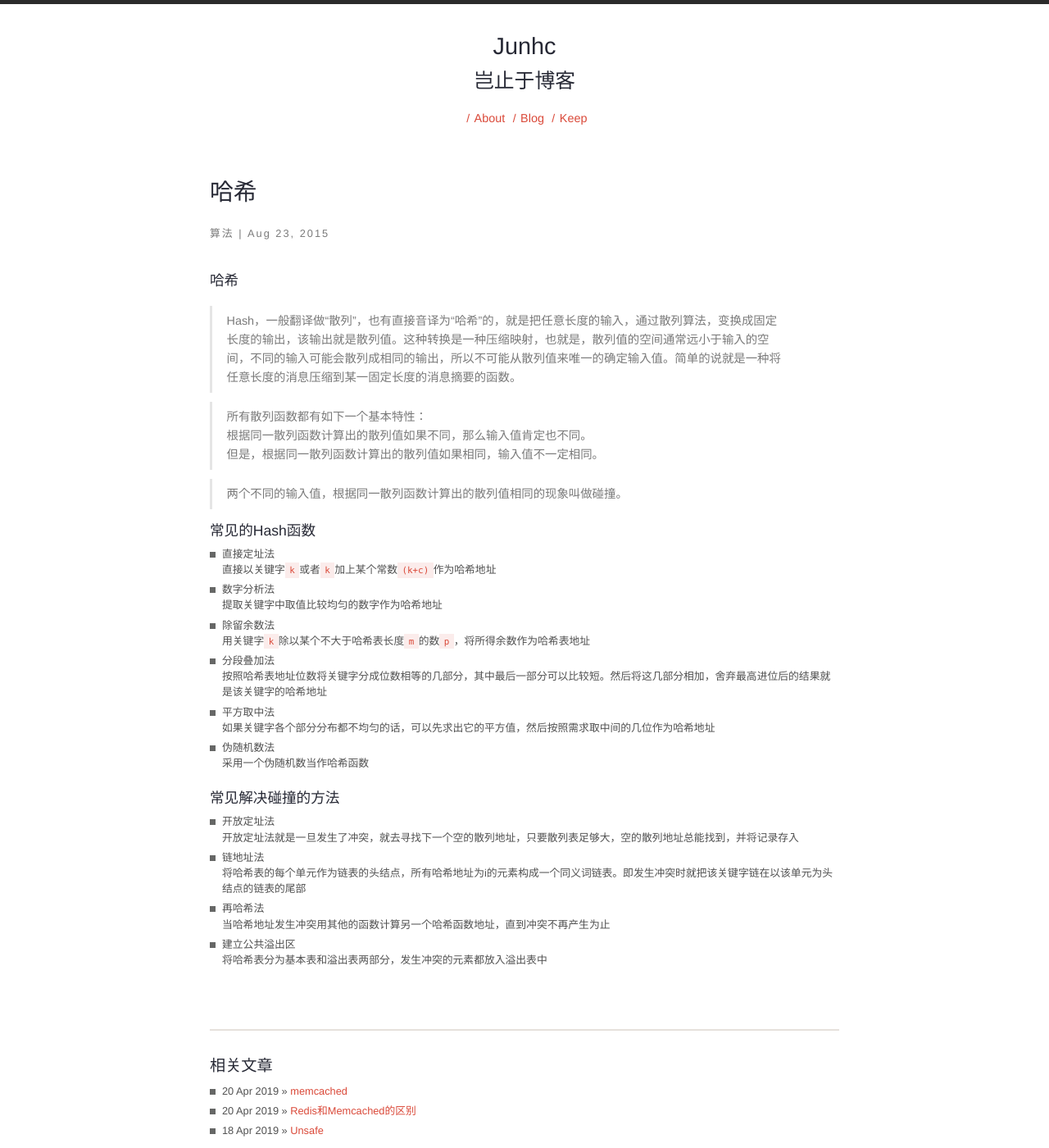
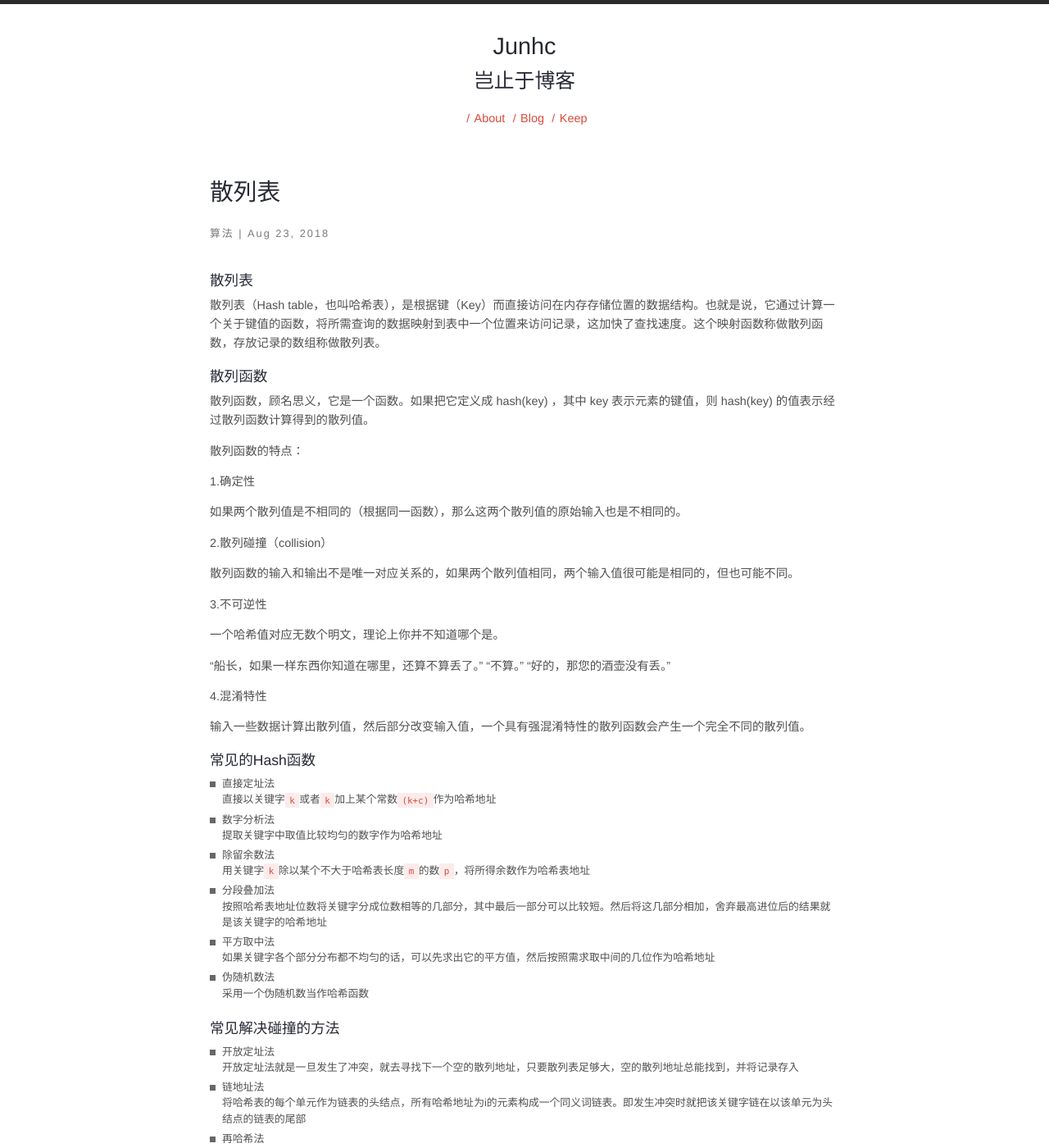
Before and after one commit to junhc/junhc.github.io, a Jekyll site: the page built from _posts/2018-02-01-散列表.md, in a window 1280 px wide and 1400 px high. Shown: the whole window at 82% size. Built offline with Jekyll 4.4.1, drawn with Linux system fonts in a browser that asks for light colours; Markdown is read by kramdown in place of the engine named in the settings.

Commit message:
更新结构

```diff
--- a/_posts/2018-02-01-hash.md
+++ b/_posts/2018-02-01-散列表.md
@@ -1,21 +1,40 @@
 ---
 layout: post
-title: "哈希"
-date: 2015-08-23 11:03:30
-description: "哈希"
+title: "散列表"
+date: 2018-08-23 11:03:30
+description: "散列表"
 categories:
 - 算法
 permalink: hash
 ---
 
-##### 哈希
-> Hash，一般翻译做“散列”，也有直接音译为“哈希”的，就是把任意长度的输入，通过散列算法，变换成固定长度的输出，该输出就是散列值。这种转换是一种压缩映射，也就是，散列值的空间通常远小于输入的空间，不同的输入可能会散列成相同的输出，所以不可能从散列值来唯一的确定输入值。简单的说就是一种将任意长度的消息压缩到某一固定长度的消息摘要的函数。
+##### 散列表
+散列表（Hash table，也叫哈希表），是根据键（Key）而直接访问在内存存储位置的数据结构。也就是说，它通过计算一个关于键值的函数，将所需查询的数据映射到表中一个位置来访问记录，这加快了查找速度。这个映射函数称做散列函数，存放记录的数组称做散列表。
 
-> 所有散列函数都有如下一个基本特性：
-根据同一散列函数计算出的散列值如果不同，那么输入值肯定也不同。
-但是，根据同一散列函数计算出的散列值如果相同，输入值不一定相同。
+##### 散列函数
+散列函数，顾名思义，它是一个函数。如果把它定义成 hash(key) ，其中 key 表示元素的键值，则 hash(key) 的值表示经过散列函数计算得到的散列值。
 
-> 两个不同的输入值，根据同一散列函数计算出的散列值相同的现象叫做碰撞。
+散列函数的特点：
+
+1.确定性
+
+如果两个散列值是不相同的（根据同一函数），那么这两个散列值的原始输入也是不相同的。
+
+2.散列碰撞（collision）
+
+散列函数的输入和输出不是唯一对应关系的，如果两个散列值相同，两个输入值很可能是相同的，但也可能不同。
+
+3.不可逆性
+
+一个哈希值对应无数个明文，理论上你并不知道哪个是。
+
+“船长，如果一样东西你知道在哪里，还算不算丢了。”
+“不算。”
+“好的，那您的酒壶没有丢。”
+
+4.混淆特性
+
+输入一些数据计算出散列值，然后部分改变输入值，一个具有强混淆特性的散列函数会产生一个完全不同的散列值。
 
 ##### 常见的Hash函数
 * 直接定址法
```
Also changed, not shown: _posts/2017-04-01-servlet.md (added, +48 -0 lines).
